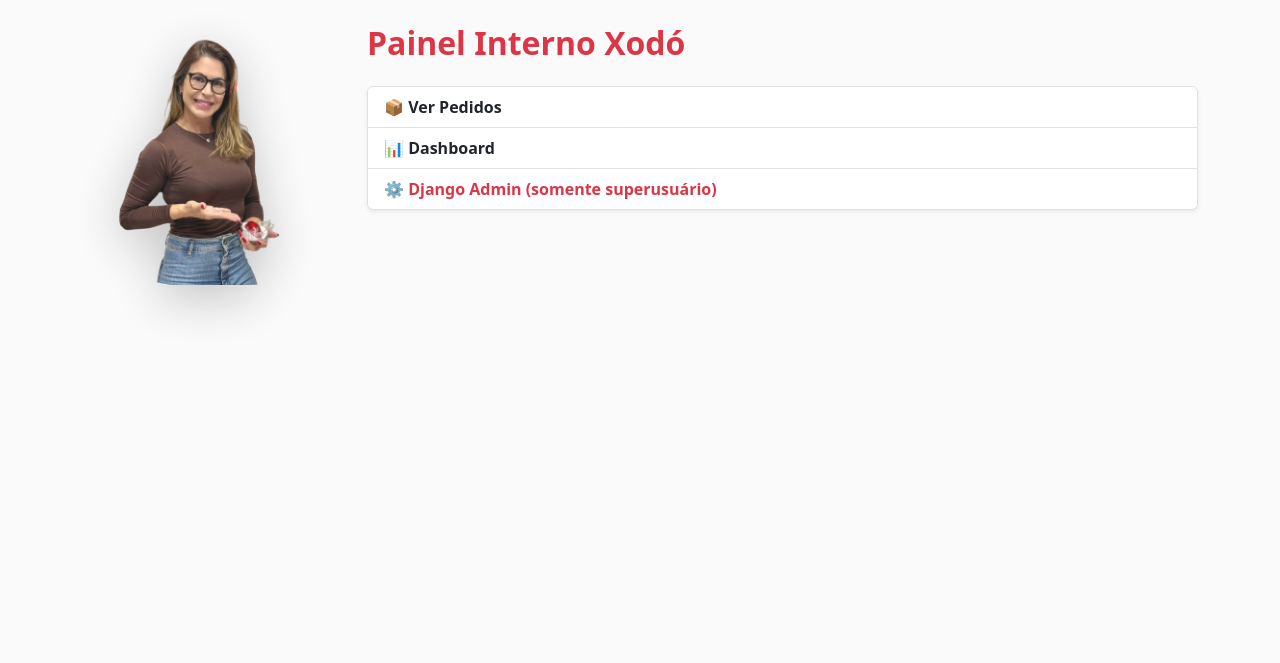
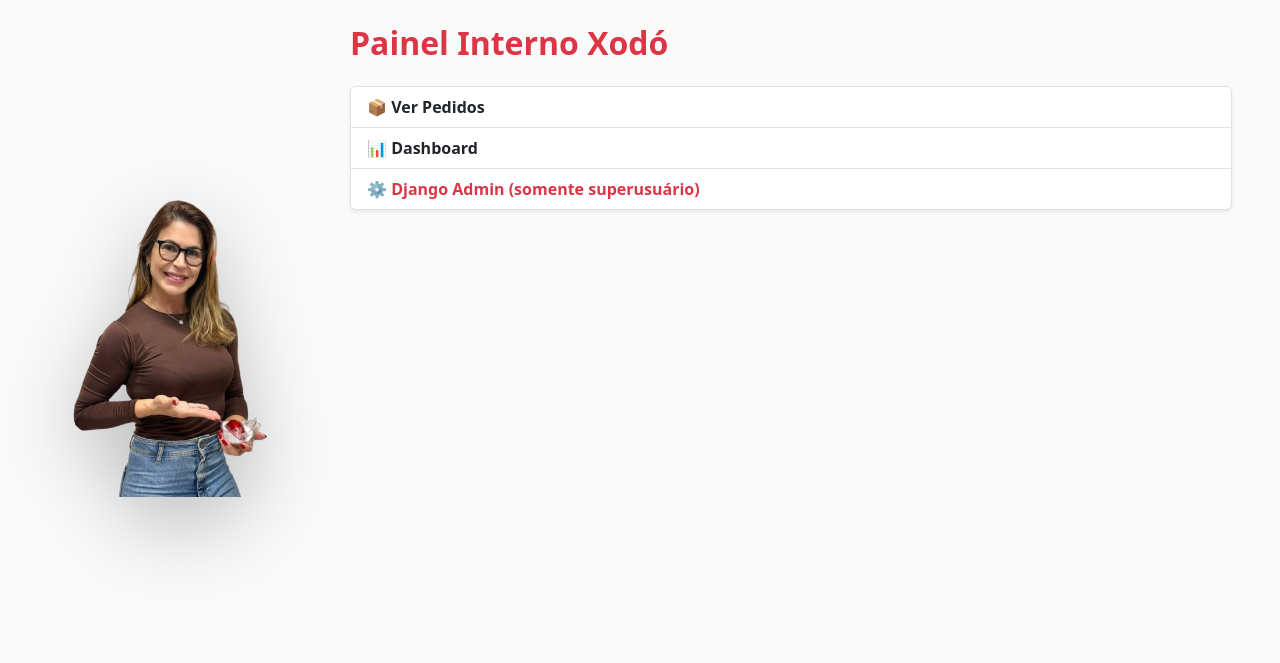
Before and after one commit to DIOOWS/pedido_queimados, a Django app: page /xodo-admin/ in a window 1280 px wide. Shown: the part 76-739 px from the top of the page. Run offline with Django 5.2, Linux system fonts and the light colour scheme; a user stored in the database is signed in; data that the repository does not hold is empty.

Commit message:
IMAGEM RENATA NO FUNDO 005

```diff
--- a/core/templates/base.html
+++ b/core/templates/base.html
@@ -33,27 +33,29 @@
             color: white;
         }
 
-        /* ================= IMAGEM DECORATIVA ================= */
+        /* ================= IMAGEM LATERAL ================= */
+        .decorative-wrapper {
+            position: sticky;
+            top: 120px;
+            display: flex;
+            align-items: center;
+            justify-content: center;
+            height: calc(100vh - 160px);
+        }
+
         .decorative-img {
-            max-width: 230px;
+            width: 100%;
+            max-width: 380px;
             opacity: 0;
-            transform: translateY(30px);
+            transform: translateY(40px);
             animation: fadeUp 1.4s ease forwards;
-            border-radius: 30px 30px 80px 80px;
-            filter: drop-shadow(0 12px 25px rgba(0,0,0,.25));
+            filter: drop-shadow(0 25px 40px rgba(0,0,0,.25));
         }
 
         @keyframes fadeUp {
             to {
-                opacity: 0.9;
+                opacity: 1;
                 transform: translateY(0);
-            }
-        }
-
-        /* TV / telas grandes */
-        @media (min-width: 1600px) {
-            .decorative-img {
-                max-width: 300px;
             }
         }
 
@@ -100,6 +102,44 @@
         .req-btn:hover {
             background: var(--xodo-red-dark);
         }
+
+        /* ================= MODO TV AUTOMÁTICO ================= */
+        @media (min-width: 1600px) {
+
+            body {
+                font-size: 1.15rem;
+            }
+
+            .req-card {
+                padding: 26px;
+                border-radius: 22px;
+            }
+
+            .req-card img {
+                height: 110px;
+            }
+
+            .req-title {
+                font-size: 1.2rem;
+            }
+
+            .req-btn {
+                font-size: 1.1rem;
+                padding: 12px 0;
+            }
+
+            .decorative-img {
+                max-width: 480px;
+            }
+
+            .xodo-logo {
+                height: 56px;
+            }
+
+            .nav-user {
+                font-size: 1.2rem;
+            }
+        }
     </style>
 </head>
 
@@ -136,19 +176,21 @@
 {% endif %}
 
 <!-- ================= CONTEÚDO ================= -->
-<div class="container mb-5">
+<div class="container-fluid px-5 mb-5">
     <div class="row">
 
-        <!-- IMAGEM DECORATIVA (DESKTOP / TV) -->
-        <div class="col-lg-3 d-none d-lg-flex align-items-start justify-content-center">
-            <img
-                src="{% static 'img/mulher.png' %}"
-                alt="Imagem decorativa"
-                class="decorative-img mt-2"
-            >
+        <!-- IMAGEM À ESQUERDA -->
+        <div class="col-lg-3 d-none d-lg-block">
+            <div class="decorative-wrapper">
+                <img
+                    src="{% static 'img/mulher.png' %}"
+                    alt="Imagem decorativa"
+                    class="decorative-img"
+                >
+            </div>
         </div>
 
-        <!-- CONTEÚDO PRINCIPAL -->
+        <!-- CONTEÚDO -->
         <div class="col-lg-9">
             {% block content %}{% endblock %}
         </div>
```
